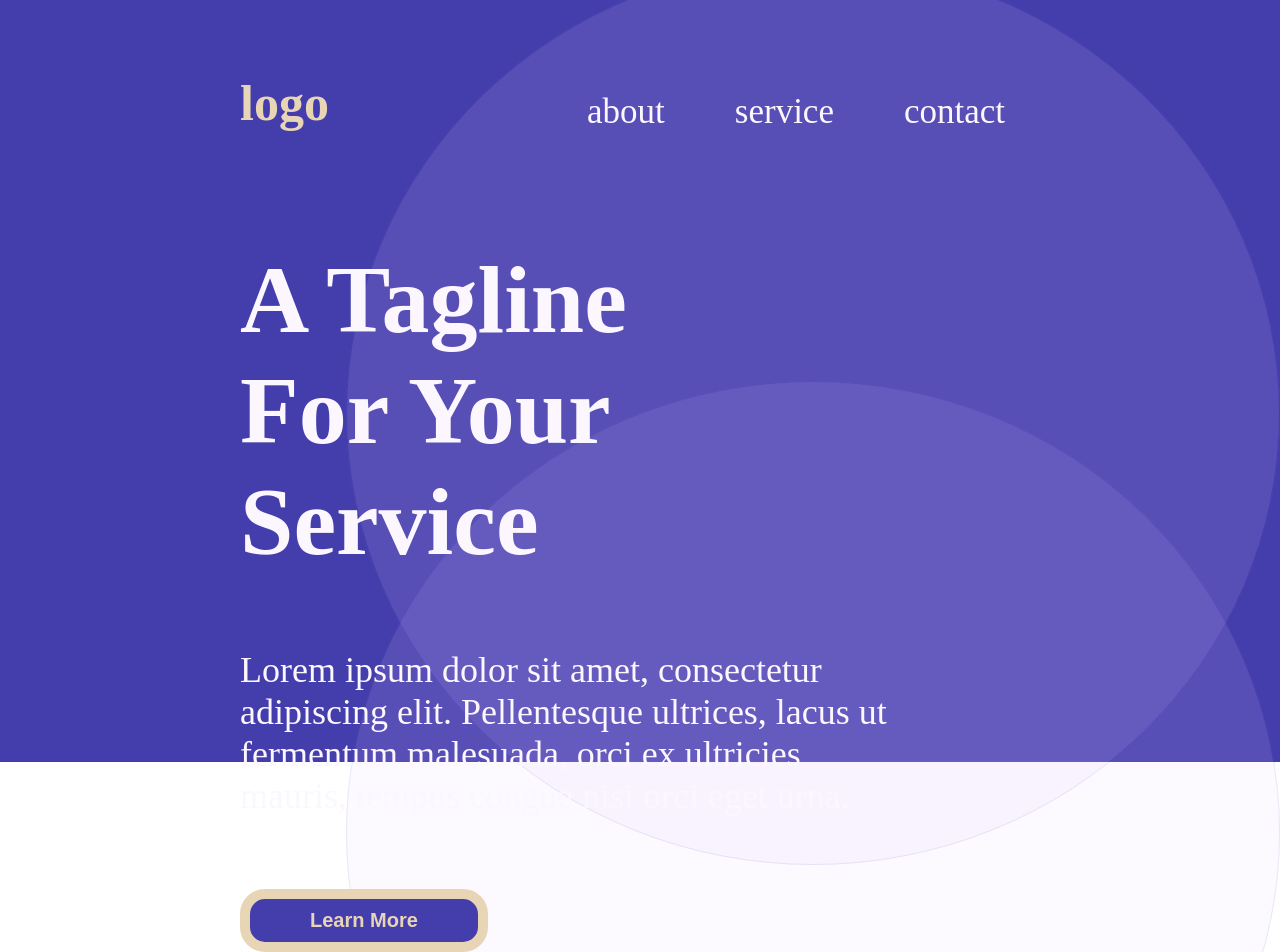
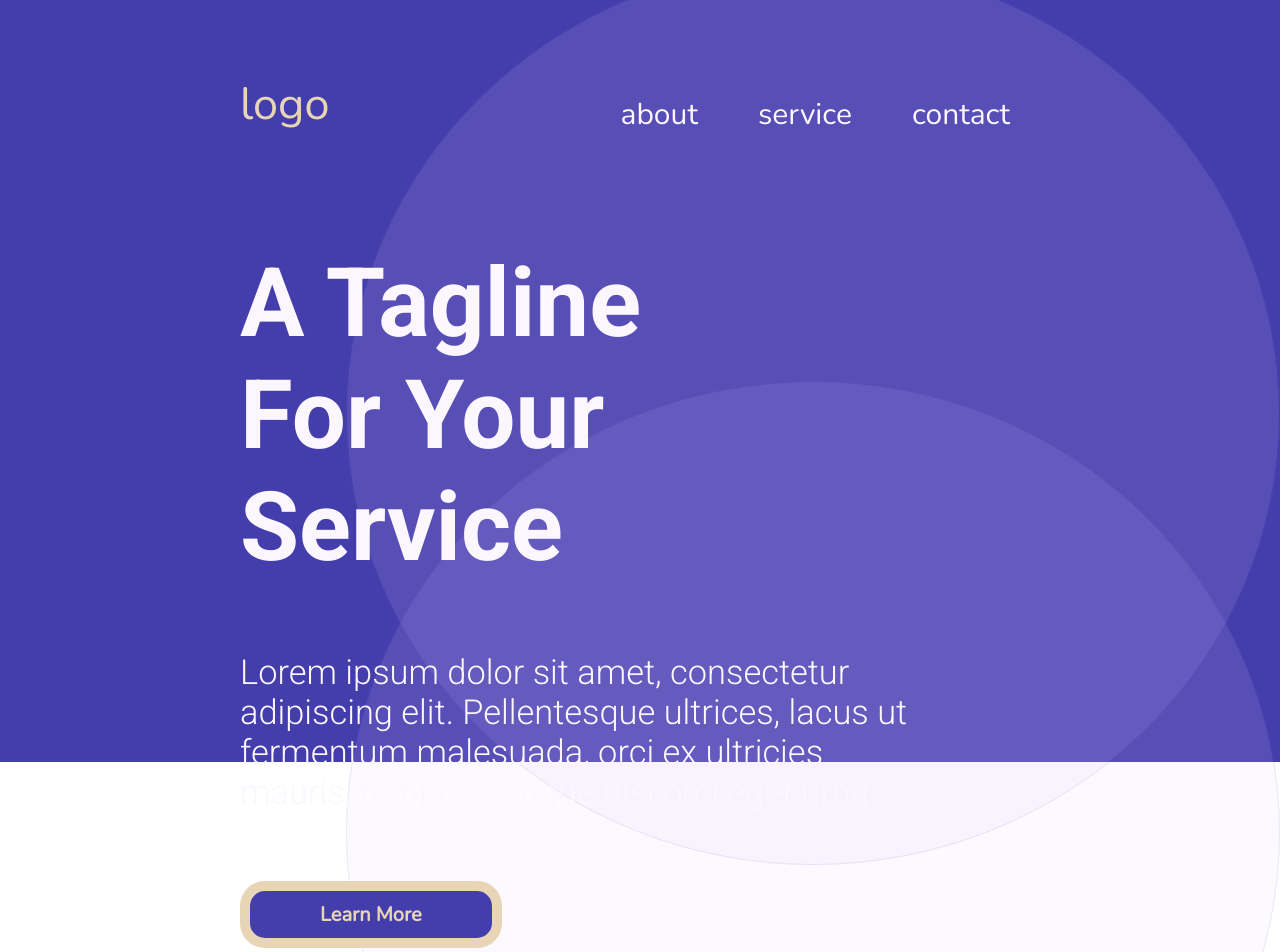
Before and after one commit to mpatel18/Builder-Service-Site, a Vue app in the folder site/: page / in a window 1280 px wide. Shown: the part 38-990 px from the top of the page. Built offline with nearby package versions, Linux system fonts and the light colour scheme.

Commit message:
updated home style

```diff
--- a/site/src/components/Main.vue
+++ b/site/src/components/Main.vue
@@ -51,6 +51,9 @@
 
 <!-- Add "scoped" attribute to limit CSS to this component only -->
 <style scoped lang="scss">
+  @import url('https://fonts.googleapis.com/css2?family=Roboto:wght@300;700&display=swap');
+  @import url('https://fonts.googleapis.com/css2?family=Nunito&display=swap');
+
   * {
     margin: 0;
     padding: 0;
@@ -74,8 +77,8 @@
 
     header {
       color: #E8D5B5;
-      font-size: 50px;
-      font-weight: bold;
+      font-size: 45px;
+      font-family: 'Nunito', sans-serif;
       cursor: pointer;
     }
 
@@ -91,7 +94,8 @@
         display: block;
         padding: 0 1em;
         color: #FCF7FF;
-        font-size: 35px;
+        font-size: 30px;
+        font-family: 'Nunito', sans-serif;
         text-decoration: none;
       }
     }
@@ -103,14 +107,17 @@
     h1 {
       color: #FCF7FF;
       font-size: 6em;
-      font-weight: bold;
+      font-weight: 700;
+      font-family: 'Roboto', sans-serif;
       width: 50%;
     }
 
     p {
       padding: 2em 0em 2em 0em;
       color: #FCF7FF;
-      font-size: 2.25em;
+      font-size: 2.15em;
+      font-weight: 300;
+      font-family: 'Roboto', sans-serif;
       width: 65%;
     }
 
@@ -118,13 +125,16 @@
       background: #443EAD;
       border-color: #E8D5B5;
       color: #E8D5B5;
-      font-weight: bold;
+      font-weight: 600;
       font-size: 20px;
       box-shadow: none;
       border-width: 10px 10px 10px 10px;
       border-radius: 25px;
       border-style: solid;
-      padding: 0.5em 3em 0.5em 3em;
+      outline: none;
+      padding: 0.5em 3.5em 0.5em 3.5em;
+      font-family: 'Nunito', sans-serif;
+      cursor: pointer;
     }
   }
 
```
